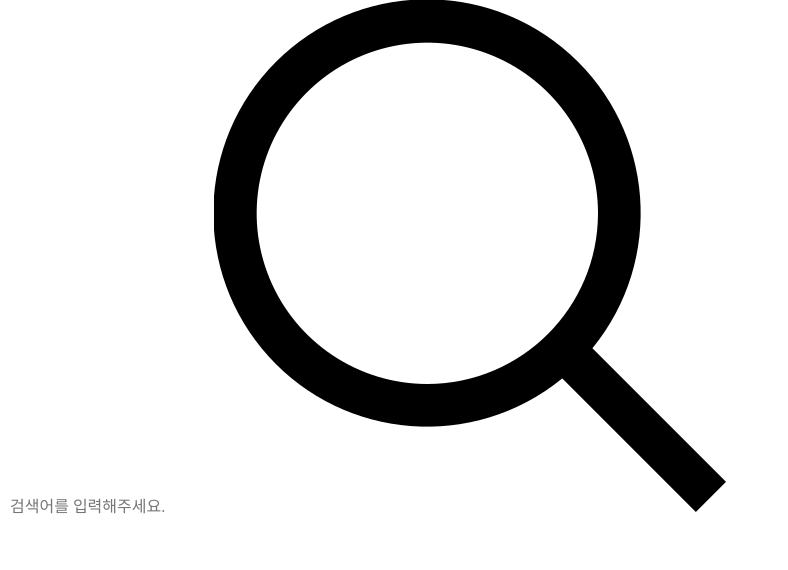
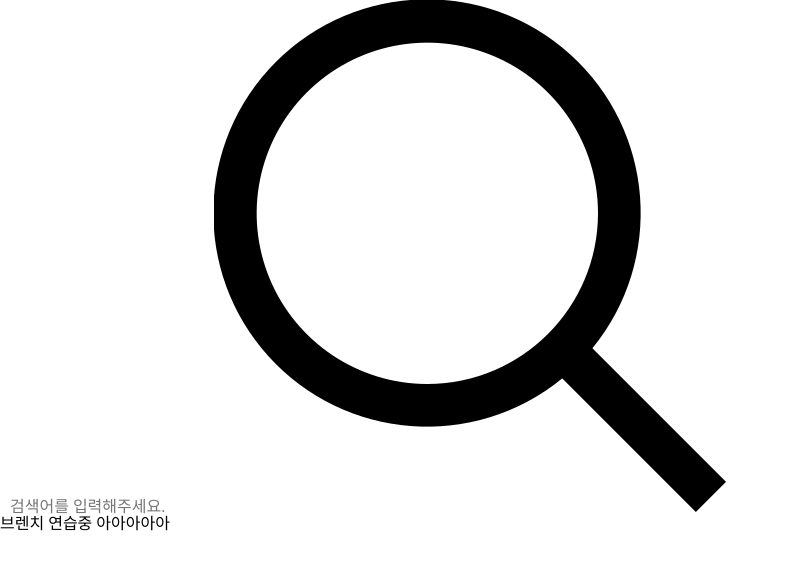
Before and after one commit to kimseokkk/hell, a plain HTML site: page index.html in a window 1280 px wide. Shown: the top 570 px of the page, without its empty margins (0-788 px from the left). Drawn offline with Linux system fonts and the light colour scheme.

Commit message:
User1's work

```diff
--- a/index.html
+++ b/index.html
@@ -20,7 +20,7 @@
     </header>
 
     <main>
-
+        <p>브렌치 연습중 아아아아아</p>
     </main>
 
     <footer>
```
